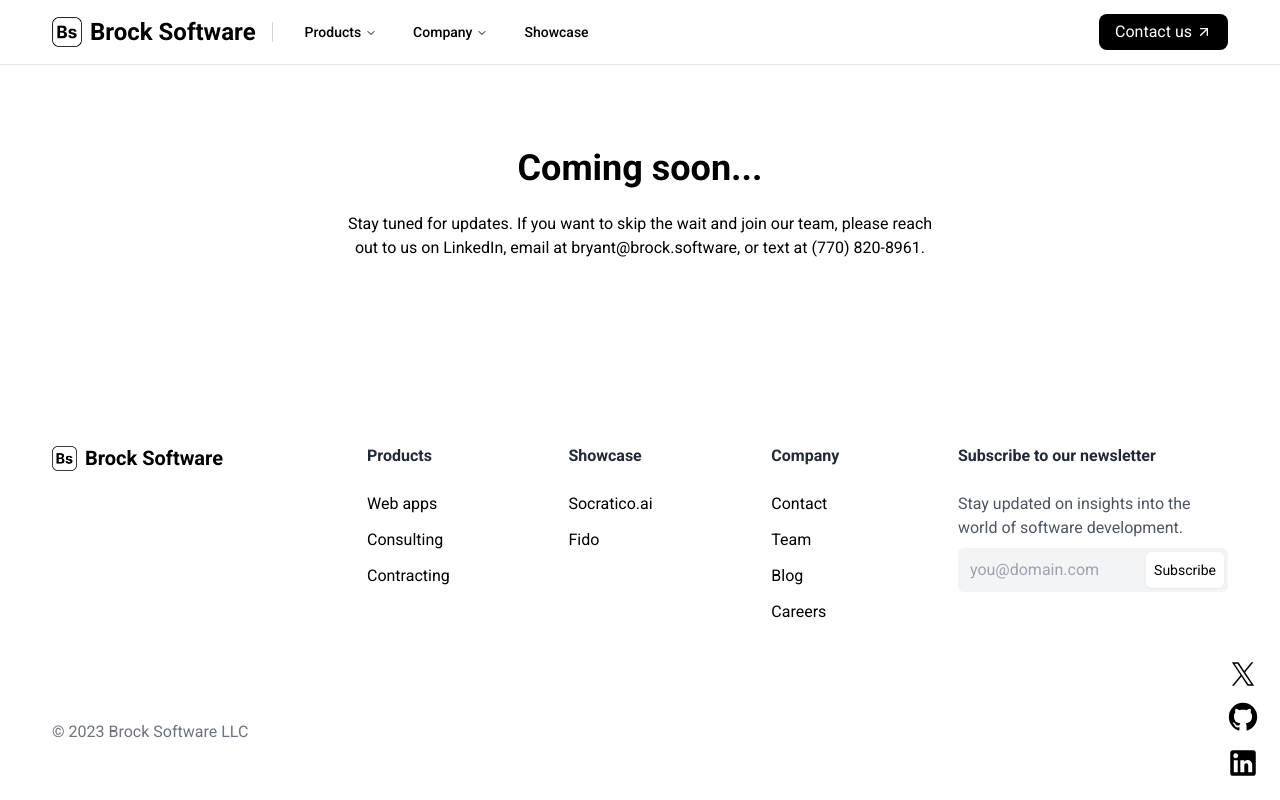
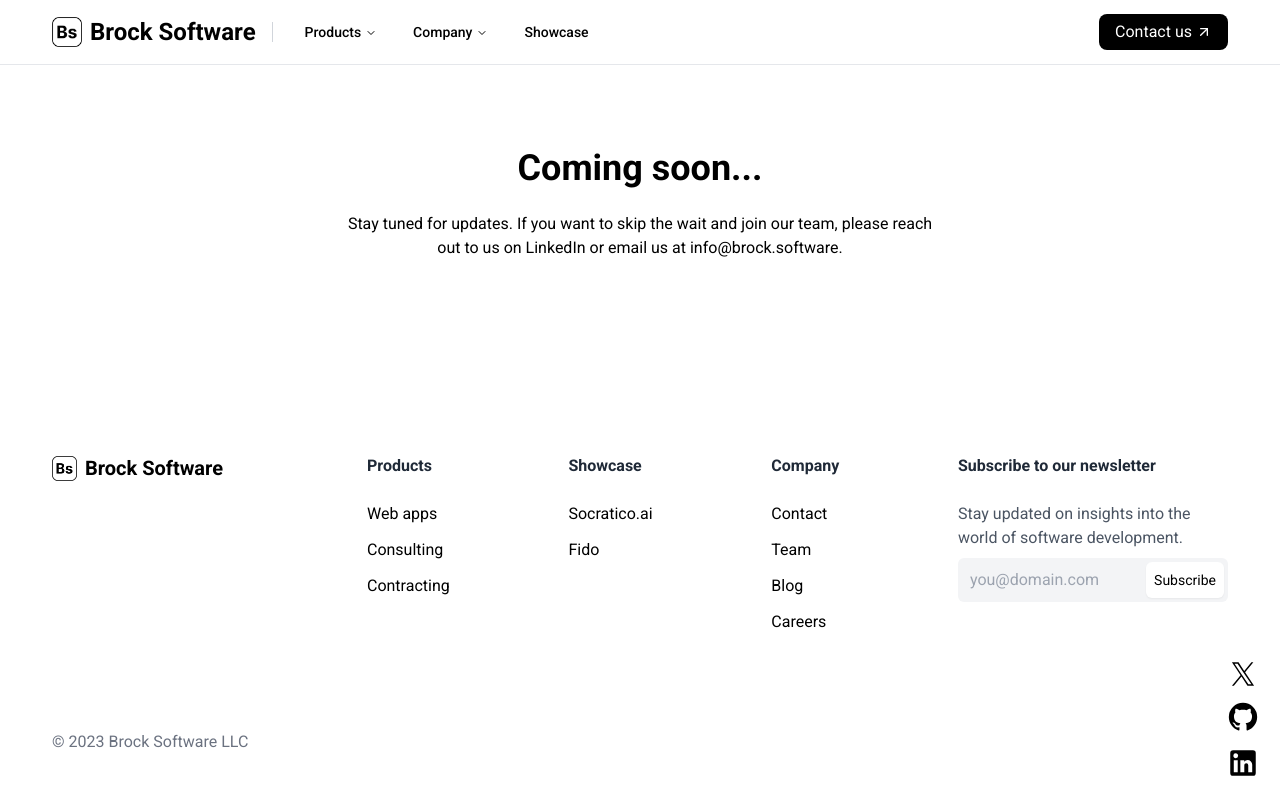
Before and after one commit to bryantbrock/brock.software, a Next.js app: page /careers in a window 1280 px wide. Built offline with nearby package versions, Linux system fonts and the light colour scheme.

Commit message:
feat: info email and height adjustment

```diff
--- a/src/app/api/contact/route.ts
+++ b/src/app/api/contact/route.ts
@@ -8,7 +8,7 @@ export const POST = async (request: Request) => {
   const text = `${email} just sent you a message!\n\n"${message}"`;
 
   const msg = {
-    to: "bryant@brock.software",
+    to: "info@brock.software",
     from: "bryant@brock.software",
     subject: "New Message!",
     text,
--- a/src/app/api/subscribe/route.ts
+++ b/src/app/api/subscribe/route.ts
@@ -8,7 +8,7 @@ export const POST = async (request: Request) => {
   const text = `${email} just subscribed!`;
 
   const msg = {
-    to: "bryant@brock.software",
+    to: "info@brock.software",
     from: "bryant@brock.software",
     subject: "New subscriber!",
     text,
--- a/src/app/careers/page.tsx
+++ b/src/app/careers/page.tsx
@@ -5,8 +5,8 @@ export default function Page() {
         <h1 className="text-center">Coming soon...</h1>
         <h3 className="text-center mx-auto max-w-[600px] mt-6">
           Stay tuned for updates. If you want to skip the wait and join our
-          team, please reach out to us on LinkedIn, email at
-          bryant@brock.software, or text at (770) 820-8961.
+          team, please reach out to us on LinkedIn or email us at
+          info@brock.software.
         </h3>
       </div>
     </main>
--- a/src/app/components/ContactForm.tsx
+++ b/src/app/components/ContactForm.tsx
@@ -98,7 +98,7 @@ export const ContactForm = () => {
             <AlertDialogDescription>
               {result === "success"
                 ? "We will get back to you as soon as possible."
-                : "Something didn't quite work. Please try again or send us an email to bryant@brock.software."}
+                : "Something didn't quite work. Please try again or send us an email to info@brock.software."}
             </AlertDialogDescription>
           </AlertDialogHeader>
           <AlertDialogFooter>
--- a/src/app/components/SubscriptionForm.tsx
+++ b/src/app/components/SubscriptionForm.tsx
@@ -60,7 +60,7 @@ export const SubscriptionForm = () => {
             <AlertDialogDescription>
               {result === "success"
                 ? "Welcome to the club! We are glad you decided to join."
-                : "Something didn't quite work. Please try again or send us an email to bryant@brock.software."}
+                : "Something didn't quite work. Please try again or send us an email to info@brock.software."}
             </AlertDialogDescription>
           </AlertDialogHeader>
           <AlertDialogFooter>
--- a/src/app/contracting/page.tsx
+++ b/src/app/contracting/page.tsx
@@ -12,7 +12,7 @@ export default function Page() {
           <Link href="/contact" className="link">
             contact page
           </Link>{" "}
-          to reach out to us. Send us an email to bryant@brock.software or
+          to reach out to us. Send us an email to info@brock.software or
           LinkedIn if you prefer.
         </p>
         <div className="mt-6 p-4 flex gap-3 items-center bg-gray-100 rounded-md">
--- a/src/app/layout.tsx
+++ b/src/app/layout.tsx
@@ -149,7 +149,7 @@ export default function RootLayout({
         </div>
 
         {/* Content */}
-        {children}
+        <div className="min-h-[calc(100vh-550px)] mb-20">{children}</div>
 
         <Analytics />
 
```
